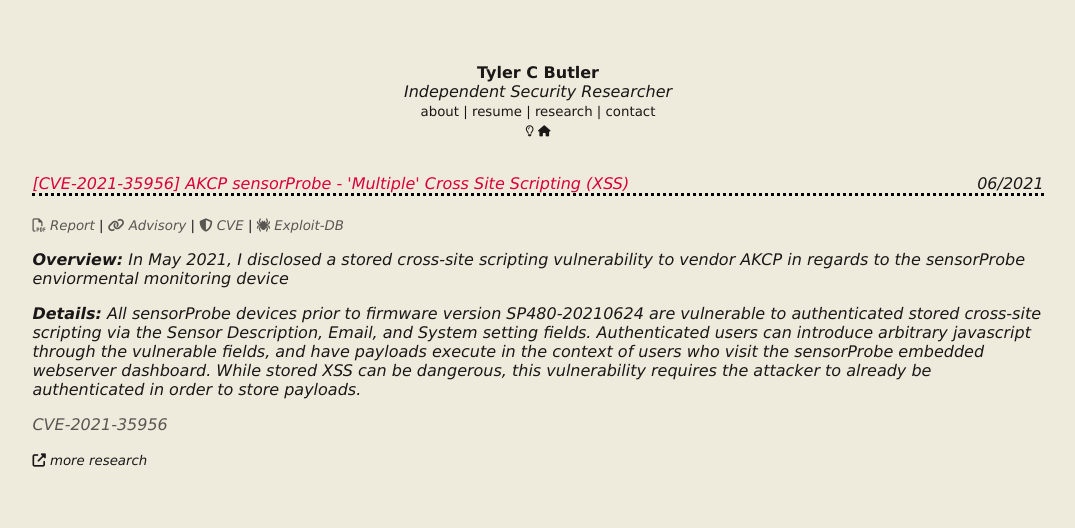
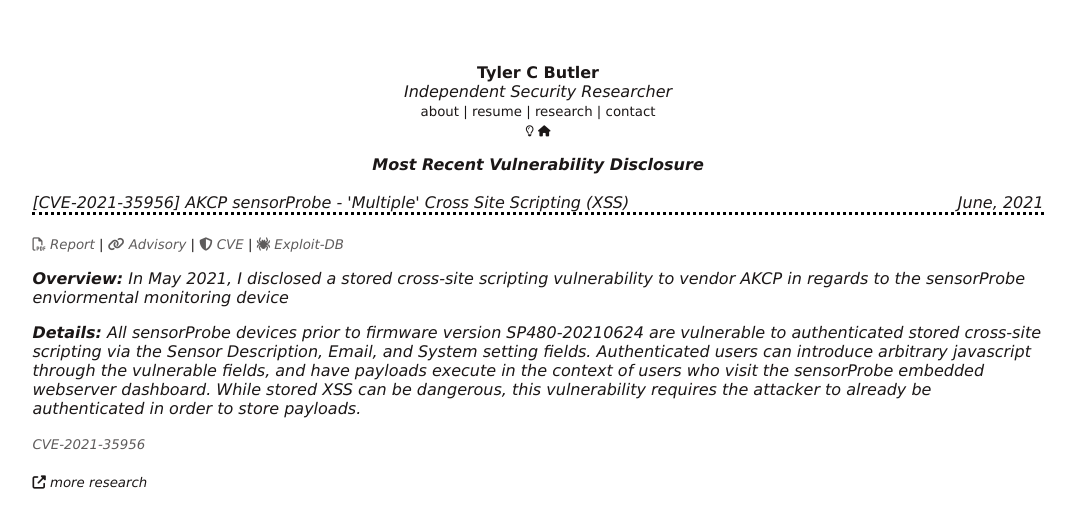
Before and after one commit to tcbutler320/simple.dev.tbutler.org, a Jekyll site: the page built from index.markdown, in a window 1280 px wide. Shown: the top 528 px of the page, without its empty margins (102-1177 px from the left). Built offline with Jekyll 4.4.1, drawn with Linux system fonts in a browser that asks for light colours; nearby versions of some CDN libraries.

Commit message:
moar updates

```diff
--- a/_includes/icons.html
+++ b/_includes/icons.html
@@ -1,5 +1,5 @@
 <p style="text-align:center">
-    <i class="zoom fas fa-bug fa-lg animate__animated animate__fadeInUp animate__delay-1s" id="btn" onclick="showElement('bugs');"></i>
+    <i class="zoom fas fa-bug fa-lg animate__animated animate__fadeInUp animate__delay-1s" id="btn" onclick="showElement('research');"></i>
     <i class="zoom fas fa-award fa-lg animate__animated animate__fadeInUp animate__delay-2s" id="btn" onclick="showElement('awards');"></i>
     <i class="zoom fas fa-user-graduate fa-lg animate__animated animate__fadeInUp animate__delay-3s" id="btn" onclick="showElement('education');"></i>
     <i class="zoom fas fa-comments fa-lg animate__animated animate__fadeInUp animate__delay-4s" id="btn" onclick="showElement('contact');"></i>
--- a/_includes/words.html
+++ b/_includes/words.html
@@ -1,7 +1,7 @@
 <small>
-<span class="btn highlight animate__animated animate__fadeInUp animate__delay-1s" id="about-btn" onclick="showElement('about');">about | </span>
-<span class="btn highlight animate__animated animate__fadeInUp animate__delay-1s" id="resume-btn" onclick="showElement('resume');">resume | </span>
-<span class="btn highlight animate__animated animate__fadeInUp animate__delay-1s" id="bugs-btn" onclick="showElement('bugs');">research | </span>
+<span class="btn highlight animate__animated animate__fadeInUp animate__delay-1s" id="about-btn" onclick="showElement('about');">about </span> <i class="animate__animated animate__fadeInUp animate__delay-1s">|</i>
+<span class="btn highlight animate__animated animate__fadeInUp animate__delay-1s" id="resume-btn" onclick="showElement('resume');">resume </span> <i class="animate__animated animate__fadeInUp animate__delay-1s">|</i>
+<span class="btn highlight animate__animated animate__fadeInUp animate__delay-1s" id="research-btn" onclick="showElement('research');">research </span> <i class="animate__animated animate__fadeInUp animate__delay-1s">|</i>
 <span class="btn highlight animate__animated animate__fadeInUp animate__delay-1s" id="contact-btn" onclick="showElement('contact');">contact</span>
 <br>
 <i>
--- a/_layouts/home.html
+++ b/_layouts/home.html
@@ -10,14 +10,17 @@
             <br>
             {% include words.html %}
 
+
             <div style="display:block;" id="feature">
+                <b class="animate__animated animate__fadeIn animate__delay-2s">Most Recent Vulnerability Disclosure</b>
+                <br>
                 <br>
                 <!-- <p class="animate__animated animate__fadeInUp">Discovered Vulnerabilities</p> -->
                 <div style="text-align: left;" class="animate__animated animate__fadeIn animate__delay-2s">
                     {% for vuln in site.data.vulns limit:1 %}
                         <div style="border-bottom: 3px dotted black;">
-                            <a class="highlight-nz" style="color:#DA0037;">{{vuln.Title}}</a>
-                            <span style="float: right;">{{vuln.Date}}</span>
+                            <a class="highlight-nz">{{vuln.Title}}</a>
+                            <span style="float: right;">{{vuln.Date | date: "%B, %Y" }}</span>
                         </div>
                         <br>
                         <!-- start post section -->
@@ -44,9 +47,11 @@
                                     <p><b>Overview:</b> {{vuln.overview}}</p>
                                     <p><b>Details:</b> {{ vuln.advisory }}</p>
                                     {% if vuln.cve%}
-                                    <p class="muted">{{vuln.cve}}</p>
+                                    <small class="muted">{{vuln.cve}}</small>
+                                    <br>
+                                    <br>
                                     {% endif %}
-                                    <small><span class="btn highlight" id="bugs-btn" onclick="showElement('bugs');"><i class="fas fa-external-link-alt"></i> more research</span>
+                                    <small><span class="btn highlight" id="research-btn" onclick="showElement('research');"><i class="fas fa-external-link-alt"></i> more research</span>
                                     </small>
                                 </span>
                              </div>
@@ -151,8 +156,8 @@
             </div>
             <!-- end resume section -->
 
-            <!-- start bugs section -->
-            <div style="display:none;" id="bugs">
+            <!-- start research section -->
+            <div style="display:none;" id="research">
                 <!-- <p class="animate__animated animate__fadeInUp">Discovered Vulnerabilities</p> -->
                 <div style="text-align: left;" class="animate__animated animate__fadeInUp animate__delay-1s">
                     {% for vuln in site.data.vulns %}
@@ -184,7 +189,9 @@
                                 <p><b>Overview:</b> {{vuln.overview}}</p>
                                 <p><b>Details:</b> {{ vuln.advisory }}</p>
                                 {% if vuln.cve%}
-                                <p class="muted">CVE: {{vuln.cve}}</p>
+                                <small class="muted">CVE: {{vuln.cve}}</small>
+                                <br>
+                                <br>
                                 {% endif %}
                             </span>
                         </div>
@@ -192,7 +199,7 @@
                     {% endfor %}
                 </div>
             </div>
-            <!-- end bugs section -->
+            <!-- end research section -->
 
             <!-- start blog section -->
             <div style="display:none;" id="blog">
@@ -219,7 +226,16 @@
             <!-- start about section -->
             <div style="display:none;" id="about" class="center">
                 <div style="text-align: left;">
-                    <a class="animate__animated animate__fadeIn animate__delay-1s" >{{site.about}}</a>
+                    <!-- <img class="center" src="/assets/css/img/me.png"> -->
+                    <br>
+                    <p>{{site.about}}</p>
+                    <!-- <div class="container animate__animated animate__fadeIn animate__delay-1s" >
+                        <img class="container__image" src="/assets/css/img/me.png">
+                        <div class="container__text">
+                          <h2>About me</h2>
+                          <p>{{site.about}}</p>
+                        </div>
+                    </div> -->
                 </div>
                 <br>
                 <br>
@@ -303,7 +319,7 @@
 
             abouty.style.color = "inherit";
             resumey.style.color = "inherit";
-            bugsy.style.color = "inherit";
+            researchy.style.color = "inherit";
             // blogy.style.color = "inherit";
             contacty.style.color = "inherit";
             feature.style.display = "none";
@@ -313,7 +329,7 @@
             x.style.display = "none";
             abouty.style.color = "inherit";
             resumey.style.color = "inherit";
-            bugsy.style.color = "inherit";
+            researchy.style.color = "inherit";
             // blogy.style.color = "inherit";
             contacty.style.color = "inherit";
 
--- a/assets/css/main.css
+++ b/assets/css/main.css
@@ -6,9 +6,13 @@
 
 body {
     font-family: Verdana, Geneva, Tahoma, sans-serif;
-    background-color: #EEEBDD;
+    /* background-color: #EEEBDD; */
     color: #1B1717;
 }
+
+.profile:hover  {
+    opacity: .6;
+  }
 
 .dark {
     background-color: black;
@@ -56,6 +60,8 @@
     .post {
         width: 90%;
         margin: auto;
+        padding-left: 5px;
+        margin-left: 5px;
 
     }
 
@@ -125,6 +131,15 @@
 }
 
 
+.floatLeft {
+    width: 25%;
+    float: left;
+    padding-right: 10px;
+}
+
+.container { overflow: hidden; }
+
+
 
 #btn:active {
     color:red;
@@ -132,8 +147,28 @@
 
 .btn:hover {
     color:#DA0037;
+    font-size: 16px;
 }
 
 .zoom:hover {
     transform: scale(1.5); /* (150% zoom - Note: if the zoom is too large, it will go outside of the viewport) */
 }
+
+
+.container {
+    /* border: 1px solid black; */
+}
+
+.container__image {
+    display: inline-block;
+    vertical-align: top;
+    width: 46%;
+    margin: 20px 30px 0 0;
+}
+.container__text {
+    display: inline-block;
+    width: 46%;
+    @media (max-width: 620px) {
+        width: 100%;
+    }
+}
```
Also changed, not shown: other parts of _layouts/home.html (+3 -3 lines), _data/vulns.yaml (line endings or trailing spaces), assets/css/img/me.png (added).
